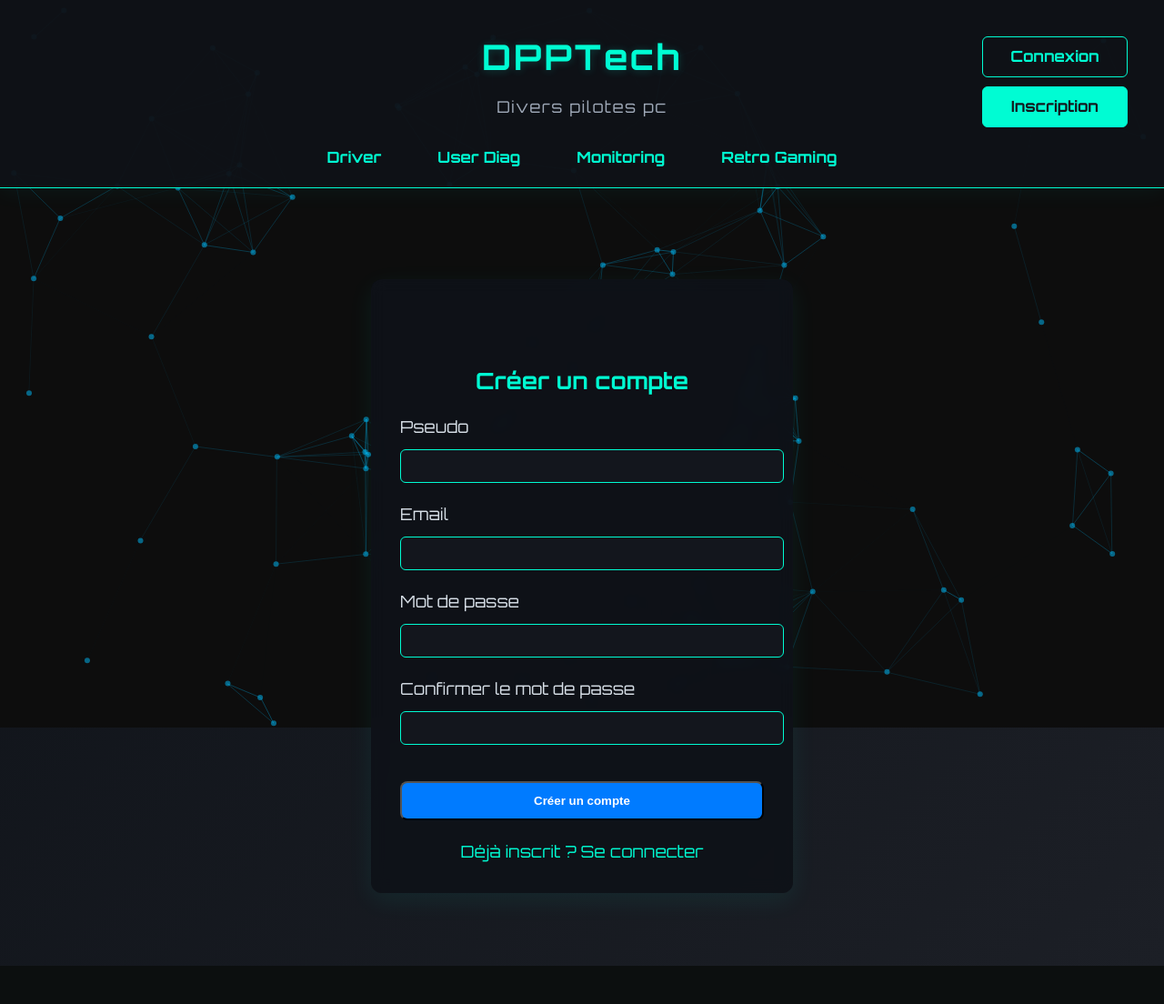
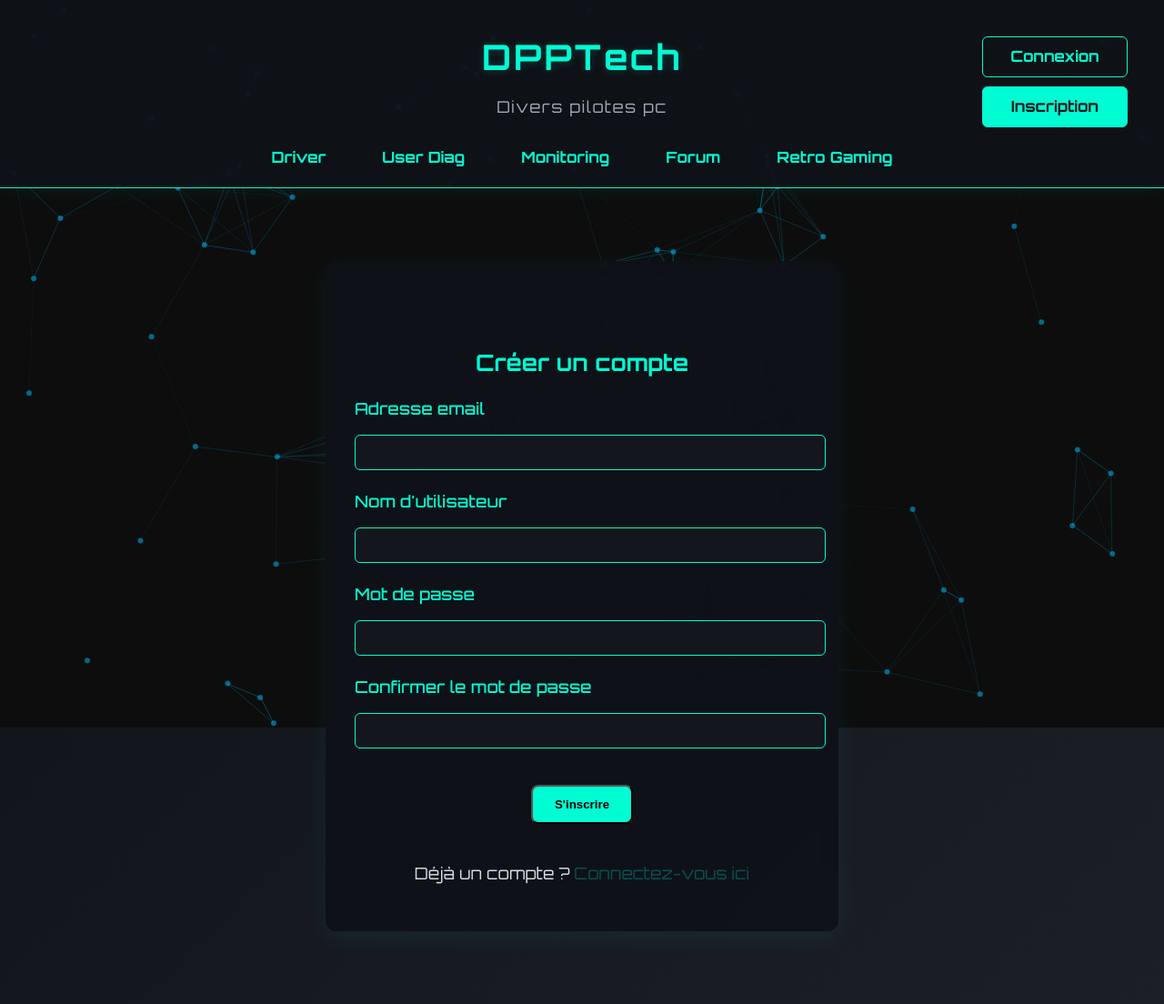
Before and after one commit to Lasdepic/ACPTech, a PHP site: page /src/account/signup.php in a window 1280 px wide. Shown: the whole page at 91% size. Before the commit the page ends 1062 px from the top, so only its background shows below. Run offline with PHP 8.4, Linux system fonts and the light colour scheme.

Commit message:
Correction 2.0

```diff
--- a/src/account/signup.php
+++ b/src/account/signup.php
@@ -1,61 +1,48 @@
 <?php
 session_start();
+
+$config = require_once '../config/var/dp.php';
 
 $error = '';
 $success = '';
 
 try {
-    $config = require __DIR__ . '/../config/var/dp.php';
-    $pdo = new PDO(
-        "mysql:host={$config['host']};dbname={$config['dbname']};charset=utf8mb4",
-        $config['user'],
-        $config['pass']
-    );
+    $pdo = new PDO("mysql:host={$config['host']};dbname={$config['dbname']};charset=utf8mb4", $config['user'], $config['pass']);
     $pdo->setAttribute(PDO::ATTR_ERRMODE, PDO::ERRMODE_EXCEPTION);
-} catch (PDOException $e) {
-    $error = "Erreur de connexion à la base de données.";
-}
 
-if ($_SERVER['REQUEST_METHOD'] === 'POST' && !$error) {
+    if ($_SERVER['REQUEST_METHOD'] === 'POST') {
+        $email = trim($_POST['email'] ?? '');
         $username = trim($_POST['username'] ?? '');
-    $email = trim($_POST['email'] ?? '');
-    $password = $_POST['password'] ?? '';
-    $confirm = $_POST['confirm'] ?? '';
+        $password = trim($_POST['password'] ?? '');
+        $confirmPassword = trim($_POST['confirm_password'] ?? '');
 
-    if (strlen($username) < 3 || strlen($username) > 32 || !preg_match('/^[a-zA-Z0-9_]+$/', $username)) {
-        $error = "Le pseudo doit faire entre 3 et 32 caractères et ne contenir que des lettres, chiffres ou '_'.";
+        if (empty($email) || empty($username) || empty($password) || empty($confirmPassword)) {
+            $error = "Tous les champs sont obligatoires.";
         } elseif (!filter_var($email, FILTER_VALIDATE_EMAIL)) {
-        $error = "Adresse email invalide.";
-    } elseif (strlen($password) < 8) {
-        $error = "Le mot de passe doit contenir au moins 8 caractères.";
-    } elseif (!preg_match('/[A-Z]/', $password) || !preg_match('/[a-z]/', $password) || !preg_match('/[0-9]/', $password)) {
-        $error = "Le mot de passe doit contenir au moins une majuscule, une minuscule et un chiffre.";
-    } elseif ($password !== $confirm) {
+            $error = "L'adresse email n'est pas valide.";
+        } elseif ($password !== $confirmPassword) {
             $error = "Les mots de passe ne correspondent pas.";
         } else {
-
-        $stmt = $pdo->prepare("SELECT id FROM users WHERE username = ?");
-        $stmt->execute([$username]);
-        if ($stmt->fetch()) {
-            $error = "Ce pseudo est déjà utilisé.";
-        } else {
-
             $stmt = $pdo->prepare("SELECT id FROM users WHERE email = ?");
             $stmt->execute([$email]);
             if ($stmt->fetch()) {
                 $error = "Cet email est déjà utilisé.";
             } else {
-                $hash = password_hash($password, PASSWORD_DEFAULT);
-                $stmt = $pdo->prepare("INSERT INTO users (username, email, password) VALUES (?, ?, ?)");
-                if ($stmt->execute([$username, $email, $hash])) {
+                $stmt = $pdo->prepare("SELECT id FROM users WHERE username = ?");
+                $stmt->execute([$username]);
+                if ($stmt->fetch()) {
+                    $error = "Ce nom d'utilisateur est déjà pris.";
+                } else {
+                    $hashedPassword = password_hash($password, PASSWORD_DEFAULT);
+                    $stmt = $pdo->prepare("INSERT INTO users (email, username, password) VALUES (?, ?, ?)");
+                    $stmt->execute([$email, $username, $hashedPassword]);
                     $success = "Compte créé avec succès ! Vous pouvez maintenant vous connecter.";
-                } else {
-                    $error = "Erreur lors de la création du compte.";
                 }
             }
         }
     }
-    usleep(500000);
+} catch (PDOException $e) {
+    $error = "Erreur de connexion à la base de données.";
 }
 ?>
 <!DOCTYPE html>
@@ -63,38 +50,41 @@ if ($_SERVER['REQUEST_METHOD'] === 'POST' && !$error) {
 <head>
     <meta charset="UTF-8" />
     <meta name="viewport" content="width=device-width, initial-scale=1.0" />
-  <title>Créer un compte</title>
+    <title>Inscription</title>
     <link rel="stylesheet" href="/src/style/style.css" />
+    <link href="https://fonts.googleapis.com/css2?family=Orbitron:wght@400;500;700&display=swap" rel="stylesheet">
 </head>
 <body>
-
     <?php include($_SERVER['DOCUMENT_ROOT'] . "/src/template/template.php"); ?>
 
-  <div class="container" style="max-width:400px;margin-top:100px;">
+    <div class="container" style="max-width: 500px;">
         <h2>Créer un compte</h2>
+
         <?php if ($error): ?>
-            <div style="color:#ff4d4f;text-align:center;margin-bottom:16px;"><?= htmlspecialchars($error) ?></div>
+            <div class="account-message error"><?= htmlspecialchars($error) ?></div>
         <?php elseif ($success): ?>
-            <div style="color:#00fcd3;text-align:center;margin-bottom:16px;"><?= htmlspecialchars($success) ?></div>
+            <div class="account-message success"><?= htmlspecialchars($success) ?></div>
         <?php endif; ?>
-        <form method="post" autocomplete="off">
-            <label for="username">Pseudo</label><br>
-            <input type="text" id="username" name="username" required style="width:100%;padding:10px;margin:10px 0 20px 0;border-radius:6px;border:1px solid #00fcd3;background:#13161d;color:#d6dee6;" value="<?= htmlspecialchars($_POST['username'] ?? '') ?>"><br>
 
-            <label for="email">Email</label><br>
-            <input type="email" id="email" name="email" required style="width:100%;padding:10px;margin:10px 0 20px 0;border-radius:6px;border:1px solid #00fcd3;background:#13161d;color:#d6dee6;" value="<?= htmlspecialchars($_POST['email'] ?? '') ?>"><br>
+        <form method="POST" class="toggle-form">
+            <label for="email">Adresse email</label>
+            <input type="email" name="email" id="email" required value="<?= isset($email) ? htmlspecialchars($email) : '' ?>">
 
-            <label for="password">Mot de passe</label><br>
-            <input type="password" id="password" name="password" required style="width:100%;padding:10px;margin:10px 0 20px 0;border-radius:6px;border:1px solid #00fcd3;background:#13161d;color:#d6dee6;"><br>
+            <label for="username">Nom d'utilisateur</label>
+            <input type="text" name="username" id="username" required value="<?= isset($username) ? htmlspecialchars($username) : '' ?>">
 
-            <label for="confirm">Confirmer le mot de passe</label><br>
-            <input type="password" id="confirm" name="confirm" required style="width:100%;padding:10px;margin:10px 0 20px 0;border-radius:6px;border:1px solid #00fcd3;background:#13161d;color:#d6dee6;"><br>
+            <label for="password">Mot de passe</label>
+            <input type="password" name="password" id="password" required>
 
-            <button type="submit" class="btn-download" style="width:100%;">Créer un compte</button>
+            <label for="confirm_password">Confirmer le mot de passe</label>
+            <input type="password" name="confirm_password" id="confirm_password" required>
+
+            <button type="submit" class="btn-download">S'inscrire</button>
         </form>
-        <div style="text-align:center;margin-top:18px;">
-            <a href="/src/account/signin.php" style="color:#00fcd3;">Déjà inscrit ? Se connecter</a>
-        </div>
+
+        <p style="text-align: center; margin-top: 1rem;">
+            Déjà un compte ? <a href="/src/account/signin.php">Connectez-vous ici</a>
+        </p>
     </div>
 </body>
 </html>
--- a/src/style/style.css
+++ b/src/style/style.css
@@ -152,8 +152,8 @@ h2 {
   width: fit-content;
   margin: 20px auto;
   padding: 12px 24px;
-  background-color: #007BFF;
-  color: #fff;
+  background-color: #00fcd3;
+  color: #000000;
   text-decoration: none;
   border-radius: 8px;
   font-weight: bold;
@@ -234,6 +234,80 @@ h2 {
     border: 1px solid #00fcd3;
 }
 
+/* Ajout pour la page Mon Compte */
+.account-message {
+    text-align: center;
+    margin-bottom: 16px;
+    padding: 10px 0;
+    border-radius: 6px;
+    font-weight: bold;
+    font-size: 1.1em;
+}
+.account-message.error { color: #ff4d4f; background: #2a181a; }
+.account-message.success { color: #00fcd3; background: #182a28; }
+
+.account-info {
+    margin-bottom: 32px;
+    font-size: 1.1em;
+}
+
+.toggle-section {
+    margin-bottom: 32px;
+}
+
+.toggle-btn {
+    width: 100%;
+    padding: 12px;
+    background: #00fcd3;
+    color: #13161d;
+    border: none;
+    border-radius: 8px;
+    font-weight: bold;
+    font-size: 1rem;
+    margin-bottom: 10px;
+    cursor: pointer;
+    transition: background 0.2s;
+}
+.toggle-btn:hover { background: #00c9a7; }
+.danger-btn { background: #ff4d4f !important; color: #fff !important; }
+.danger-btn:hover { background: #d9363e !important; }
+
+.toggle-form {
+    animation: fadeIn 0.3s;
+    margin-bottom: 20px;
+    display: flex;
+    flex-direction: column;
+    gap: 12px;
+}
+.toggle-form label {
+    margin-bottom: 2px;
+    color: #00fcd3;
+    font-weight: 500;
+}
+.toggle-form input[type="password"],
+.toggle-form input[type="text"],
+.toggle-form input[type="email"],
+.toggle-form input[type="text"] {
+    width: 100%;
+    padding: 8px;
+    border-radius: 6px;
+    border: 1px solid #00fcd3;
+    background: #13161d;
+    color: #d6dee6;
+    margin-bottom: 8px;
+    font-size: 1em;
+}
+.toggle-form .danger-btn {
+    background: #ff4d4f;
+    border: none;
+}
+.danger-text {
+    font-size: 15px;
+    color: #ff4d4f;
+    margin-bottom: 8px;
+}
+@keyframes fadeIn { from { opacity: 0; transform: translateY(10px);} to { opacity: 1; transform: none; } }
+
 
 
 @media (max-width: 700px) {
--- a/src/template/template.php
+++ b/src/template/template.php
@@ -27,6 +27,7 @@
     </li>
     <li><a href="/src/pages/UserDiag.php">User Diag</a></li>
     <li><a href="/src/pages/monitoring.php">Monitoring</a></li>
+    <li><a href="/src/pages/forum/forum.php">Forum</a></li>
     <li class="dropdown">
   <a href="/src/pages/retogaming.php">Retro Gaming</a>
   <ul class="dropdown-content">
@@ -41,9 +42,17 @@
 </li>
   </ul>
    <div class="account-actions">
-  <a href="/src/account/signin.php">Connexion</a>
-  <a href="/src/account/signup.php">Inscription</a>
-</div>
+    <?php
+      if (session_status() === PHP_SESSION_NONE) session_start();
+      if (isset($_SESSION['user'])):
+    ?>
+      <a href="/src/config/myAccount.php">Mon compte</a>
+      <a href="/src/account/signout.php">Déconnexion</a>
+    <?php else: ?>
+      <a href="/src/account/login.php">Connexion</a>
+      <a href="/src/account/signup.php">Inscription</a>
+    <?php endif; ?>
+  </div>
 </nav>
    </header>
 <script src="/src/script/animation.js"></script>
```
Also changed, not shown: src/account/login.php (added, +69 -0 lines), src/account/signin.php (deleted, +0 -73 lines), src/config/myAccount.php (+87 -46 lines), src/uploads/avatars/avatar_1_1749206296.png (deleted), 1 other file. Lines whose indentation alone changed are shown as unchanged.
